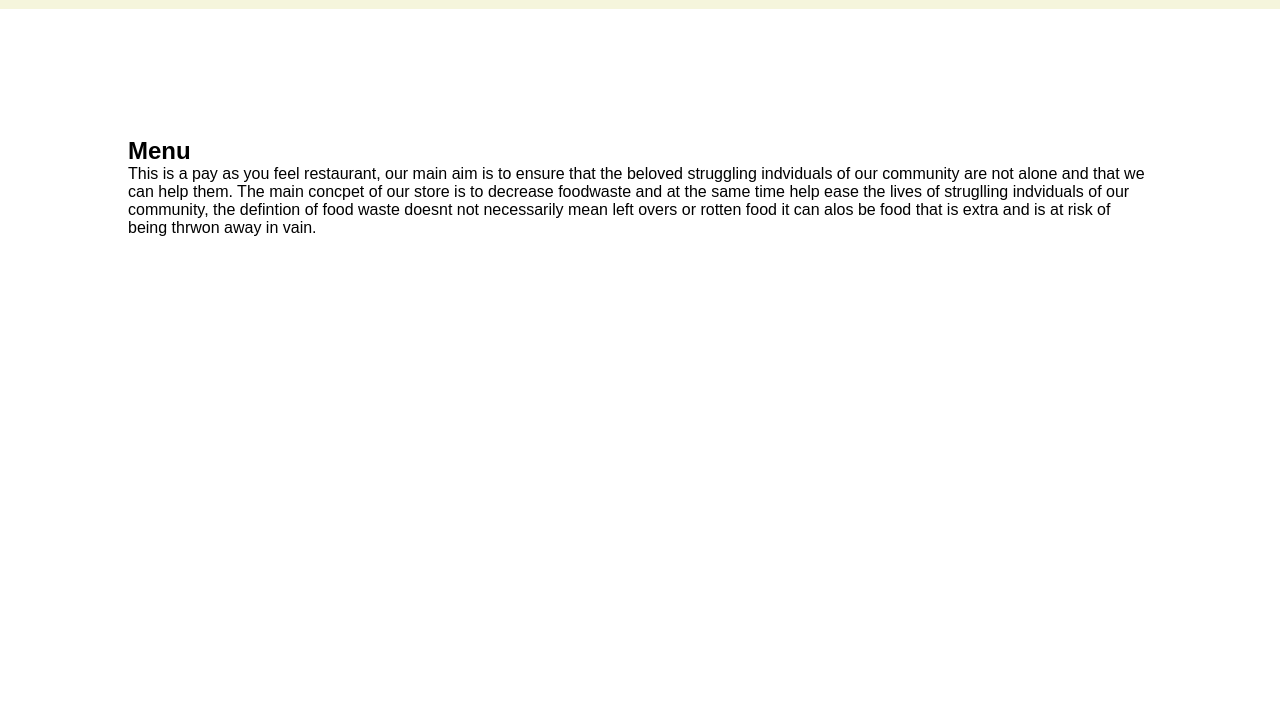
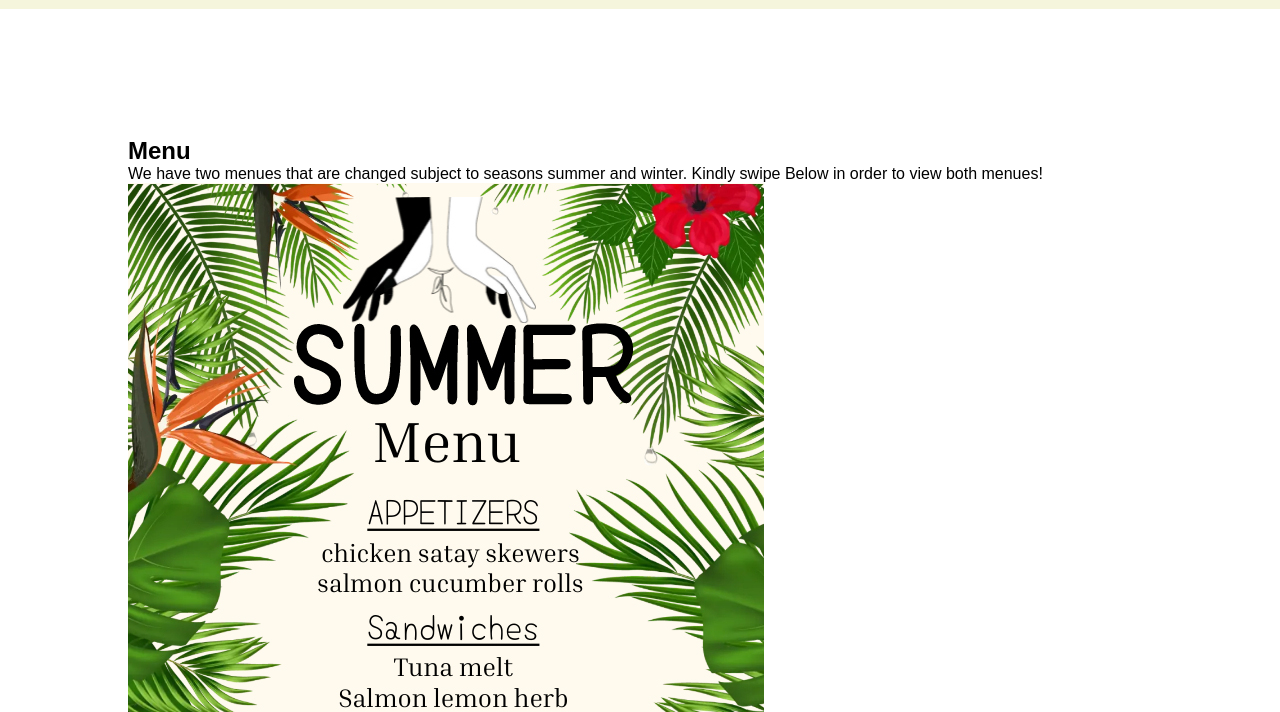
Before and after one commit to Liso16/gwds-work-sheet-1, a plain HTML site: page Menu.html in a window 1280 px wide. Shown: the part 88-800 px from the top of the page. Drawn offline with Linux system fonts and the light colour scheme.

Commit message:
added menu

```diff
--- a/Menu.html
+++ b/Menu.html
@@ -29,14 +29,10 @@
       <h1>
         Menu
       </h1>
-      <p>This is a pay as you feel restaurant, our main aim is to
-        ensure that the beloved struggling indviduals of our community
-        are not alone and that we can help them. The main concpet
-        of our store is to decrease foodwaste and at the same time
-        help ease the lives of struglling  indviduals of our community,
-        the defintion of food waste doesnt not necessarily mean left overs or rotten food
-        it can alos be food that is extra and is at risk of being thrwon away in vain.
+      <p>We have two menues that are changed subject to seasons summer and winter.
+       Kindly swipe Below in order to view both menues!
       </p>
+      <img src="images/summer menu event summer party - Made with PosterMyWall.jpg" class="img-fluid" alt="...">
     </section>
 
    <!-- //   <nav class="navbar bg-primary" data-bs-theme="dark">
```
